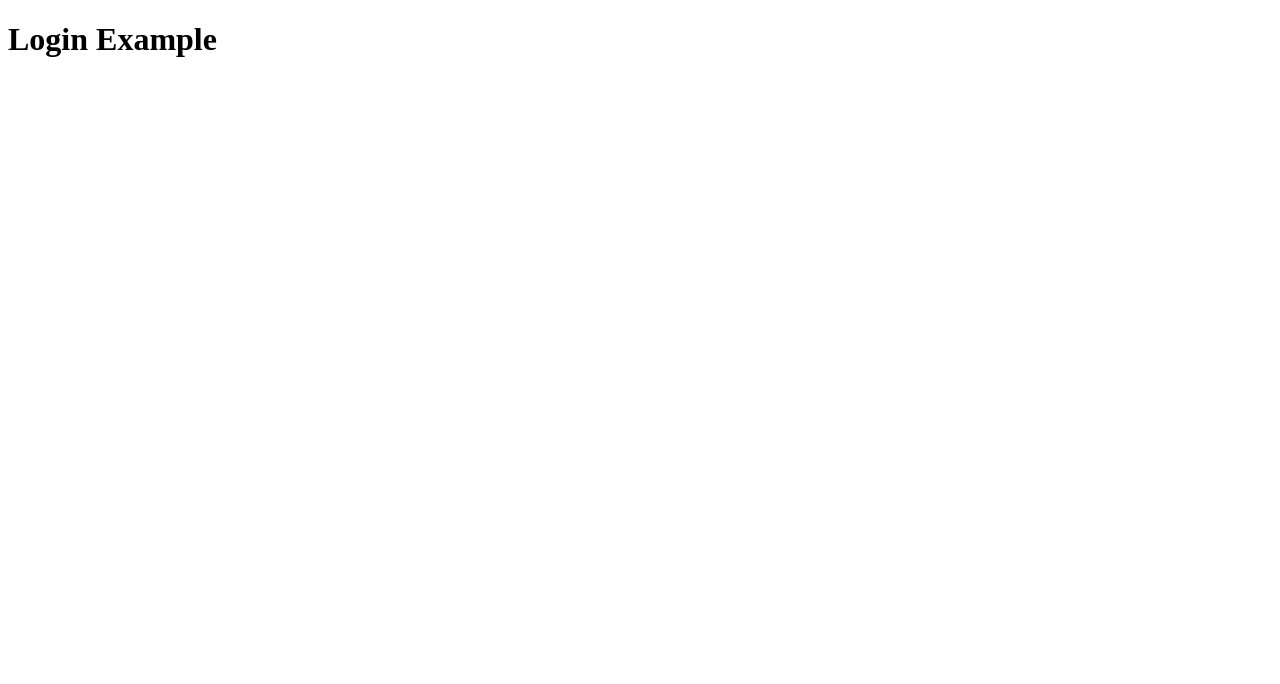
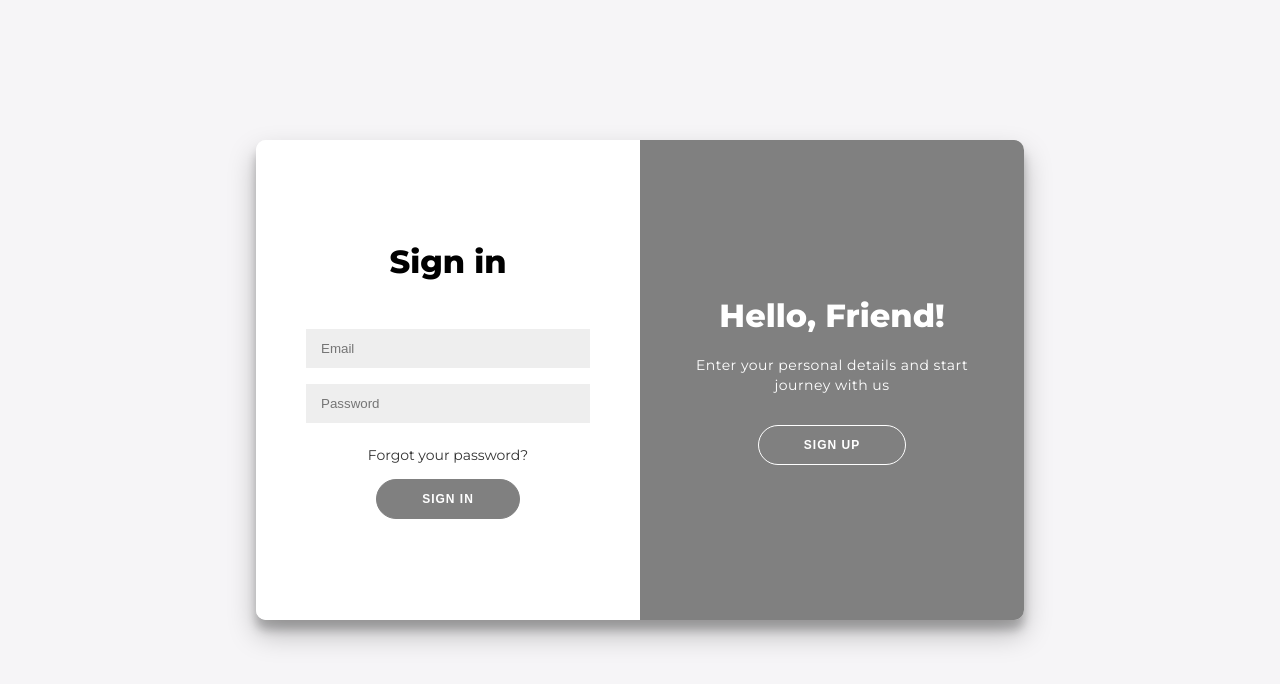
Before and after one commit to ViktorYordanov01/DiplRabota, a plain HTML site: page htmls/login.html in a window 1280 px wide. Drawn offline with Linux system fonts and the light colour scheme.

Commit message:
Add Login and Signup pages

```diff
--- a/htmls/login.html
+++ b/htmls/login.html
@@ -4,8 +4,41 @@
     <meta charset="UTF-8">
     <meta name="viewport" content="width=device-width, initial-scale=1.0">
     <title>Login</title>
+    <link href="/styles/style.css" rel="stylesheet">
 </head>
 <body>
-    <h1>Login Example</h1>
+  <div class="container" id="container">
+	  <div class="form-container sign-up-container">
+		  <form action="#">
+			  <h1>Create Account</h1>
+			  <div class="social-container">
+			  </div>
+			  <input type="text" placeholder="Name" />
+			  <input type="email" placeholder="Email" />
+			  <input type="password" placeholder="Password" />
+			  <button>Sign Up</button>
+		  </form>
+	  </div>
+	  <div class="form-container sign-in-container">
+		  <form action="#">
+			  <h1>Sign in</h1>
+			  <div class="social-container">
+			  </div>
+			  <input type="email" placeholder="Email" />
+			  <input type="password" placeholder="Password" />
+			  <a href="#">Forgot your password?</a>
+			  <button>Sign In</button>
+		  </form>
+	  </div>
+	  <div class="overlay-container">
+		  <div class="overlay">
+			  <div class="overlay-panel overlay-right">
+				  <h1>Hello, Friend!</h1>
+				  <p>Enter your personal details and start journey with us</p>
+				  <button class="ghost" id="signUp">Sign Up</button>
+			  </div>
+		  </div>
+	  </div>
+  </div>
 </body>
 </html>
--- a/styles/style.css
+++ b/styles/style.css
@@ -0,0 +1,251 @@
+@import url('https://fonts.googleapis.com/css?family=Montserrat:400,800');
+
+* {
+	box-sizing: border-box;
+}
+
+body {
+	background: #f6f5f7;
+	display: flex;
+	justify-content: center;
+	align-items: center;
+	flex-direction: column;
+	font-family: 'Montserrat', sans-serif;
+	height: 100vh;
+	margin: -20px 0 50px;
+}
+
+h1 {
+	font-weight: bold;
+	margin: 0;
+}
+
+h2 {
+	text-align: center;
+}
+
+p {
+	font-size: 14px;
+	font-weight: 100;
+	line-height: 20px;
+	letter-spacing: 0.5px;
+	margin: 20px 0 30px;
+}
+
+span {
+	font-size: 12px;
+}
+
+a {
+	color: #333;
+	font-size: 14px;
+	text-decoration: none;
+	margin: 15px 0;
+}
+
+button {
+	border-radius: 20px;
+	border: 1px solid gray;
+	background-color: gray;
+	color: #FFFFFF;
+	font-size: 12px;
+	font-weight: bold;
+	padding: 12px 45px;
+	letter-spacing: 1px;
+	text-transform: uppercase;
+	transition: transform 80ms ease-in;
+}
+
+button:active {
+	transform: scale(0.95);
+}
+
+button:focus {
+	outline: none;
+}
+
+button.ghost {
+	background-color: transparent;
+	border-color: #FFFFFF;
+}
+
+form {
+	background-color: #FFFFFF;
+	display: flex;
+	align-items: center;
+	justify-content: center;
+	flex-direction: column;
+	padding: 0 50px;
+	height: 100%;
+	text-align: center;
+}
+
+input {
+	background-color: #eee;
+	border: none;
+	padding: 12px 15px;
+	margin: 8px 0;
+	width: 100%;
+}
+
+.container {
+	background-color: #fff;
+	border-radius: 10px;
+  	box-shadow: 0 14px 28px rgba(0,0,0,0.25),
+			0 10px 10px rgba(0,0,0,0.22);
+	position: relative;
+	overflow: hidden;
+	width: 768px;
+	max-width: 100%;
+	min-height: 480px;
+}
+
+.form-container {
+	position: absolute;
+	top: 0;
+	height: 100%;
+	transition: all 0.6s ease-in-out;
+}
+
+.sign-in-container {
+	left: 0;
+	width: 50%;
+	z-index: 2;
+}
+
+.container.right-panel-active .sign-in-container {
+	transform: translateX(100%);
+}
+
+.sign-up-container {
+	left: 0;
+	width: 50%;
+	opacity: 0;
+	z-index: 1;
+}
+
+.container.right-panel-active .sign-up-container {
+	transform: translateX(100%);
+	opacity: 1;
+	z-index: 5;
+	animation: show 0.6s;
+}
+
+@keyframes show {
+	0%, 49.99% {
+		opacity: 0;
+		z-index: 1;
+	}
+
+	50%, 100% {
+		opacity: 1;
+		z-index: 5;
+	}
+}
+
+.overlay-container {
+	position: absolute;
+	top: 0;
+	left: 50%;
+	width: 50%;
+	height: 100%;
+	overflow: hidden;
+	transition: transform 0.6s ease-in-out;
+	z-index: 100;
+}
+
+.container.right-panel-active .overlay-container{
+	transform: translateX(-100%);
+}
+
+.overlay {
+	background: grey;
+	background: -webkit-linear-gradient(to right, grey, grey);
+	background: linear-gradient(to right, grey, grey);
+	background-repeat: no-repeat;
+	background-size: cover;
+	background-position: 0 0;
+	color: #FFFFFF;
+	position: relative;
+	left: -100%;
+	height: 100%;
+	width: 200%;
+  	transform: translateX(0);
+	transition: transform 0.6s ease-in-out;
+}
+
+.container.right-panel-active .overlay {
+  	transform: translateX(50%);
+}
+
+.overlay-panel {
+	position: absolute;
+	display: flex;
+	align-items: center;
+	justify-content: center;
+	flex-direction: column;
+	padding: 0 40px;
+	text-align: center;
+	top: 0;
+	height: 100%;
+	width: 50%;
+	transform: translateX(0);
+	transition: transform 0.6s ease-in-out;
+}
+
+.overlay-left {
+	transform: translateX(-20%);
+}
+
+.container.right-panel-active .overlay-left {
+	transform: translateX(0);
+}
+
+.overlay-right {
+	right: 0;
+	transform: translateX(0);
+}
+
+.container.right-panel-active .overlay-right {
+	transform: translateX(20%);
+}
+
+.social-container {
+	margin: 20px 0;
+}
+
+.social-container a {
+	border: 1px solid #DDDDDD;
+	border-radius: 50%;
+	display: inline-flex;
+	justify-content: center;
+	align-items: center;
+	margin: 0 5px;
+	height: 40px;
+	width: 40px;
+}
+
+footer {
+    background-color: #222;
+    color: #fff;
+    font-size: 14px;
+    bottom: 0;
+    position: fixed;
+    left: 0;
+    right: 0;
+    text-align: center;
+    z-index: 999;
+}
+
+footer p {
+    margin: 10px 0;
+}
+
+footer i {
+    color: red;
+}
+
+footer a {
+    color: #3c97bf;
+    text-decoration: none;
+}
```
Also changed, not shown: functionality/index.js (+11 -0 lines), htmls/index.html (+0 -1 lines), htmls/signup.html (+1 -1 lines).
